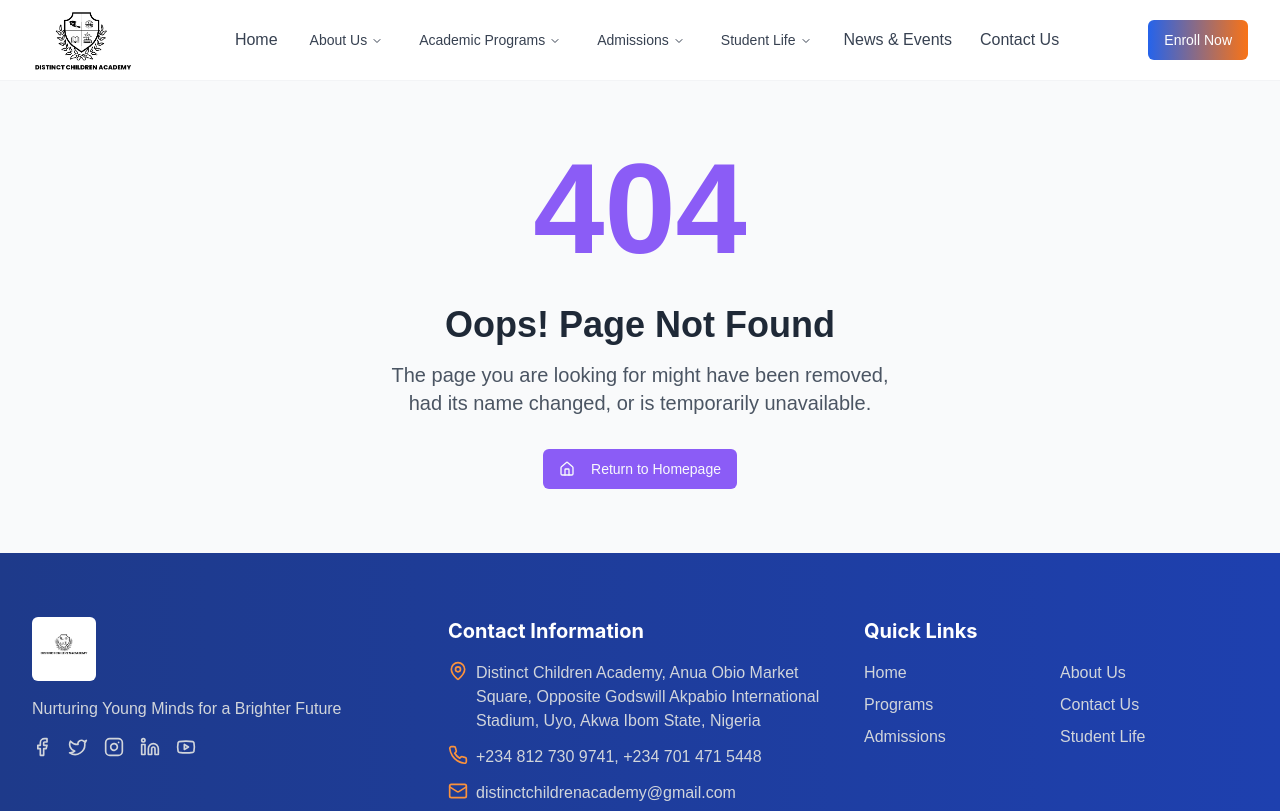
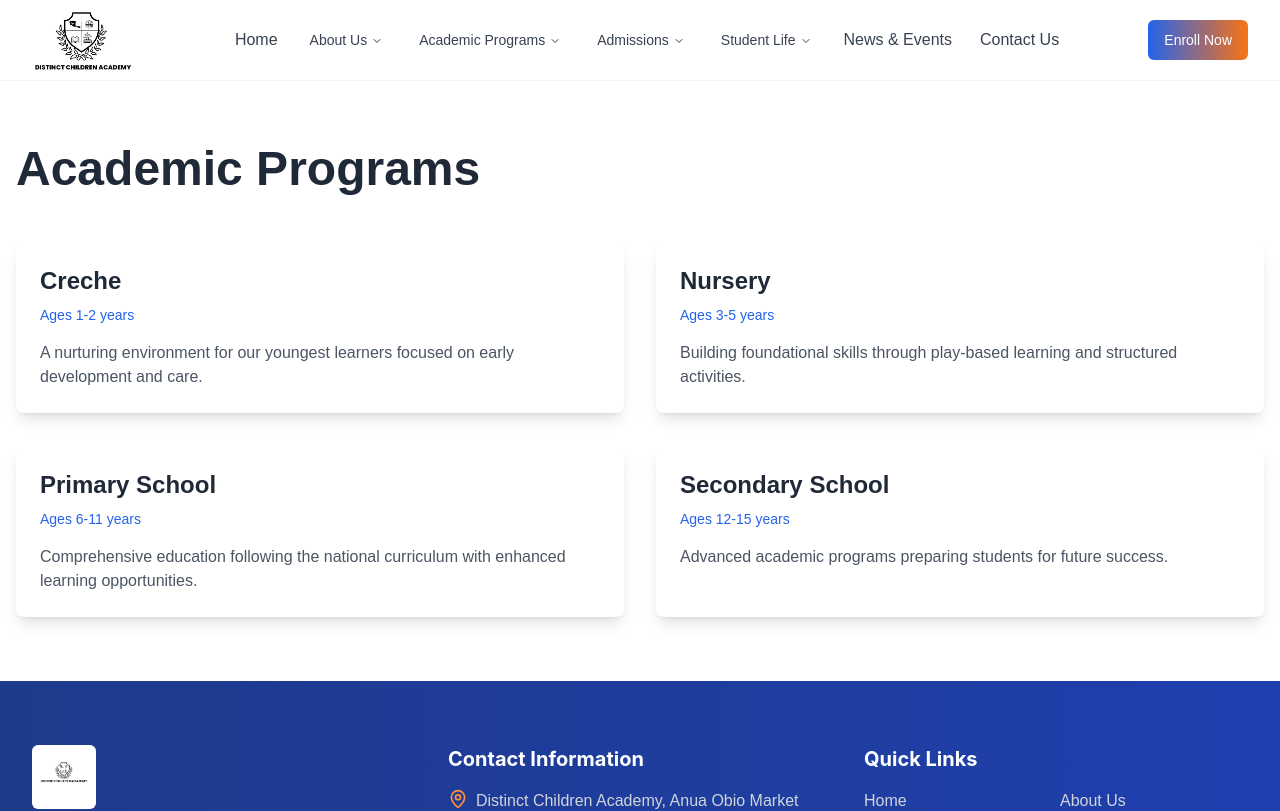
Before and after one commit to distinctchildrenacademy/distinct-43d10b72, a React (Vite) app: page /programs in a window 1280 px wide. Shown: the top 811 px of the page. Built offline with nearby package versions, Linux system fonts and the light colour scheme; a web font is replaced by a local one.

Commit message:
feat: Implement Navbar dropdown pages and hero button
- Create pages for the dropdown menu items in the navbar.
- Add an "Enroll Now" button to the hero section.

```diff
--- a/src/App.tsx
+++ b/src/App.tsx
@@ -1,4 +1,3 @@
-
 import { Toaster } from "@/components/ui/toaster";
 import { Toaster as Sonner } from "@/components/ui/sonner";
 import { TooltipProvider } from "@/components/ui/tooltip";
@@ -8,6 +7,8 @@ import Index from "./pages/Index";
 import Contact from "./pages/Contact";
 import NotFound from "./pages/NotFound";
 import Gallery from "./pages/Gallery";
+import Overview from "./pages/Overview";
+import Programs from "./pages/Programs";
 
 const queryClient = new QueryClient();
 
@@ -21,6 +22,8 @@ const App = () => (
           <Route path="/" element={<Index />} />
           <Route path="/contact" element={<Contact />} />
           <Route path="/gallery" element={<Gallery />} />
+          <Route path="/overview" element={<Overview />} />
+          <Route path="/programs" element={<Programs />} />
           <Route path="*" element={<NotFound />} />
         </Routes>
       </BrowserRouter>
--- a/src/components/HeroSection.tsx
+++ b/src/components/HeroSection.tsx
@@ -1,4 +1,3 @@
-
 import { Button } from "@/components/ui/button";
 import { Link } from "react-router-dom";
 
@@ -20,6 +19,11 @@ const HeroSection = () => {
             <Link to="/contact">
               <Button className="bg-gradient-to-r from-blue-600 to-orange-500 hover:from-blue-700 hover:to-orange-600 text-white">
                 Contact Us
+              </Button>
+            </Link>
+            <Link to="/programs">
+              <Button className="bg-gradient-to-r from-orange-500 to-blue-600 hover:from-orange-600 hover:to-blue-700 text-white">
+                Enroll Now
               </Button>
             </Link>
           </div>
--- /dev/null
+++ b/src/pages/Overview.tsx
@@ -0,0 +1,27 @@
+
+import React from 'react';
+import Header from "@/components/Header";
+import Footer from "@/components/Footer";
+
+const Overview = () => {
+  return (
+    <div className="min-h-screen">
+      <Header />
+      <main className="py-16 container mx-auto px-4">
+        <h1 className="text-4xl md:text-5xl font-bold text-gray-800 mb-8">Overview</h1>
+        <div className="prose max-w-none">
+          <p className="text-lg text-gray-600">
+            Distinct Children Academy is committed to providing exceptional education
+            that nurtures academic excellence, character development, and creative
+            exploration. Our dedicated team of educators works tirelessly to create
+            an engaging learning environment where every child can thrive and reach
+            their full potential.
+          </p>
+        </div>
+      </main>
+      <Footer />
+    </div>
+  );
+};
+
+export default Overview;
--- /dev/null
+++ b/src/pages/Programs.tsx
@@ -0,0 +1,53 @@
+
+import React from 'react';
+import Header from "@/components/Header";
+import Footer from "@/components/Footer";
+
+const Programs = () => {
+  const programs = [
+    {
+      title: "Creche",
+      ageRange: "Ages 1-2 years",
+      description: "A nurturing environment for our youngest learners focused on early development and care."
+    },
+    {
+      title: "Nursery",
+      ageRange: "Ages 3-5 years",
+      description: "Building foundational skills through play-based learning and structured activities."
+    },
+    {
+      title: "Primary School",
+      ageRange: "Ages 6-11 years",
+      description: "Comprehensive education following the national curriculum with enhanced learning opportunities."
+    },
+    {
+      title: "Secondary School",
+      ageRange: "Ages 12-15 years",
+      description: "Advanced academic programs preparing students for future success."
+    }
+  ];
+
+  return (
+    <div className="min-h-screen">
+      <Header />
+      <main className="py-16 container mx-auto px-4">
+        <h1 className="text-4xl md:text-5xl font-bold text-gray-800 mb-12">Academic Programs</h1>
+        <div className="grid grid-cols-1 md:grid-cols-2 gap-8">
+          {programs.map((program) => (
+            <div
+              key={program.title}
+              className="p-6 rounded-lg shadow-lg bg-white hover:shadow-xl transition-shadow"
+            >
+              <h2 className="text-2xl font-bold text-gray-800 mb-2">{program.title}</h2>
+              <p className="text-sm text-blue-600 mb-4">{program.ageRange}</p>
+              <p className="text-gray-600">{program.description}</p>
+            </div>
+          ))}
+        </div>
+      </main>
+      <Footer />
+    </div>
+  );
+};
+
+export default Programs;
```
